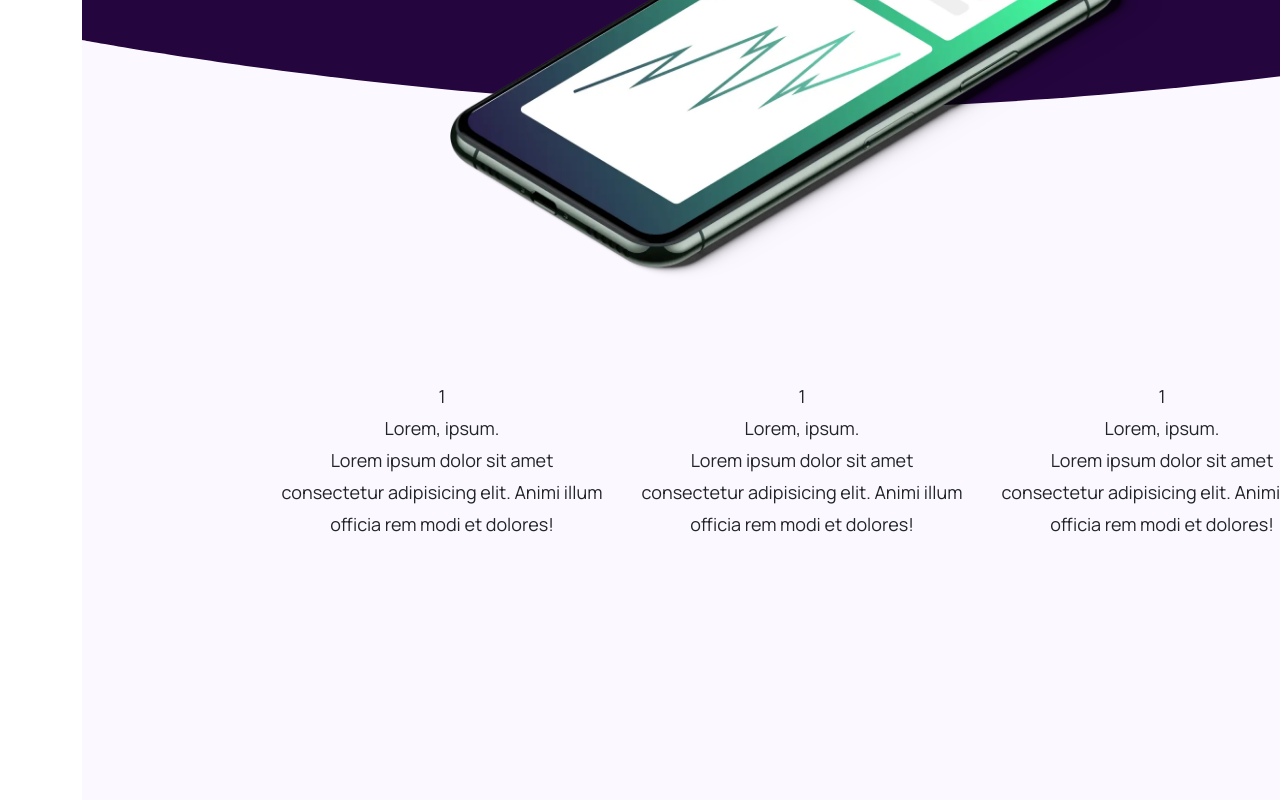
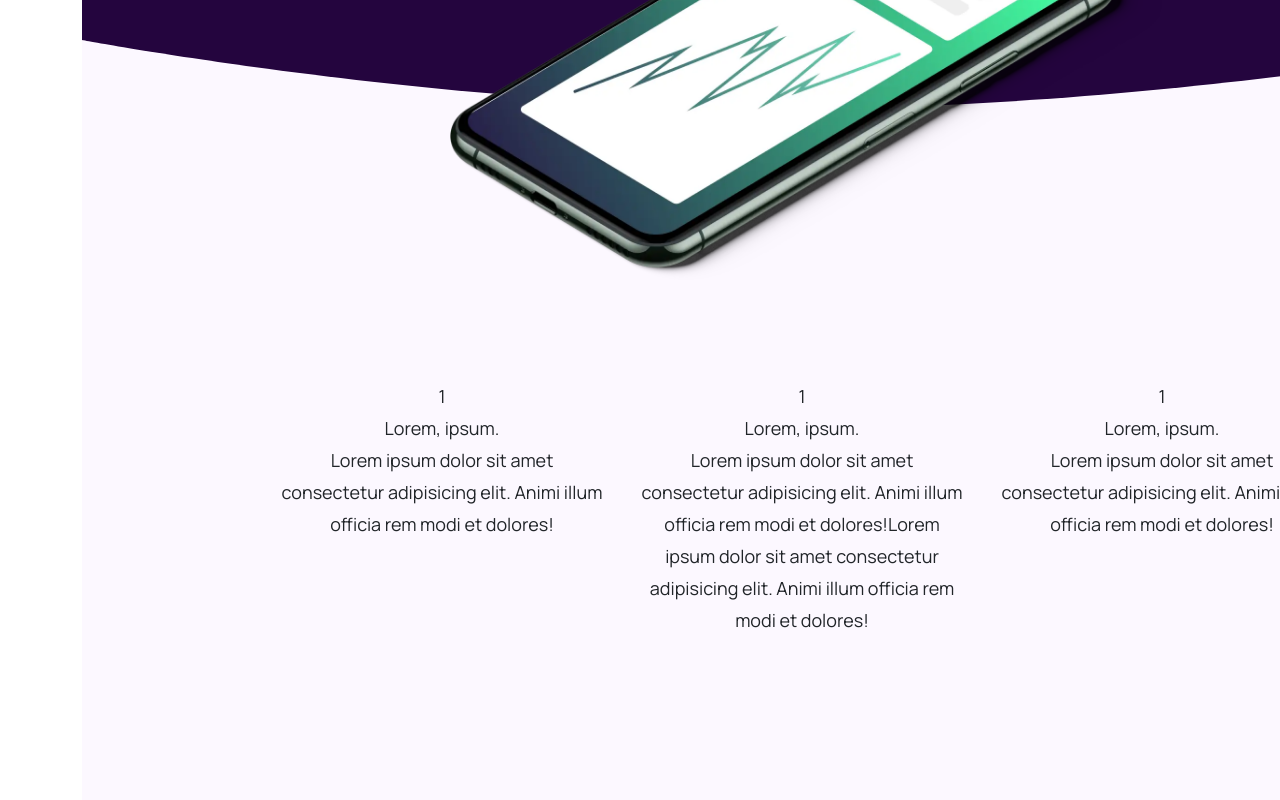
Before and after one commit to italoteles/landingage, an Angular app in the folder landingPageApp/: page / in a window 1280 px wide. Shown: the part 600-1400 px from the top of the page. Built offline with nearby package versions, Linux system fonts and the light colour scheme.

Commit message:
bug fixed

```diff
--- a/landingPageApp/src/app/app.component.html
+++ b/landingPageApp/src/app/app.component.html
@@ -28,7 +28,7 @@
     </div>
 
   </div>
-  <div class="background-grey" style="width: 1440px; height: 960px;">
+  <div class="background-grey" style="width: 1440px; min-height:960px ;">
     <div class="row justify-content-md-center" style="padding-top: 250px;">
       <div class="col-md-3 text-center justify-content-md-center">
         <div class="d-flex flex-column px-3">
@@ -41,7 +41,7 @@
         <div class="d-flex flex-column px-3">
           <div>1</div>
           <div>Lorem, ipsum.</div>
-          <div>Lorem ipsum dolor sit amet consectetur adipisicing elit. Animi illum officia rem modi et dolores!</div>
+          <div>Lorem ipsum dolor sit amet consectetur adipisicing elit. Animi illum officia rem modi et dolores!Lorem ipsum dolor sit amet consectetur adipisicing elit. Animi illum officia rem modi et dolores!</div>
         </div>
       </div>
       <div class="col-md-3 text-center">
--- a/landingPageApp/src/app/app.component.scss
+++ b/landingPageApp/src/app/app.component.scss
@@ -9,6 +9,7 @@
 .background-grey {
   background-image: url( '../assets/images/Rectangle-grey.svg' );
   background-repeat: no-repeat;
+  background-size: cover;
 
 }
 
```
